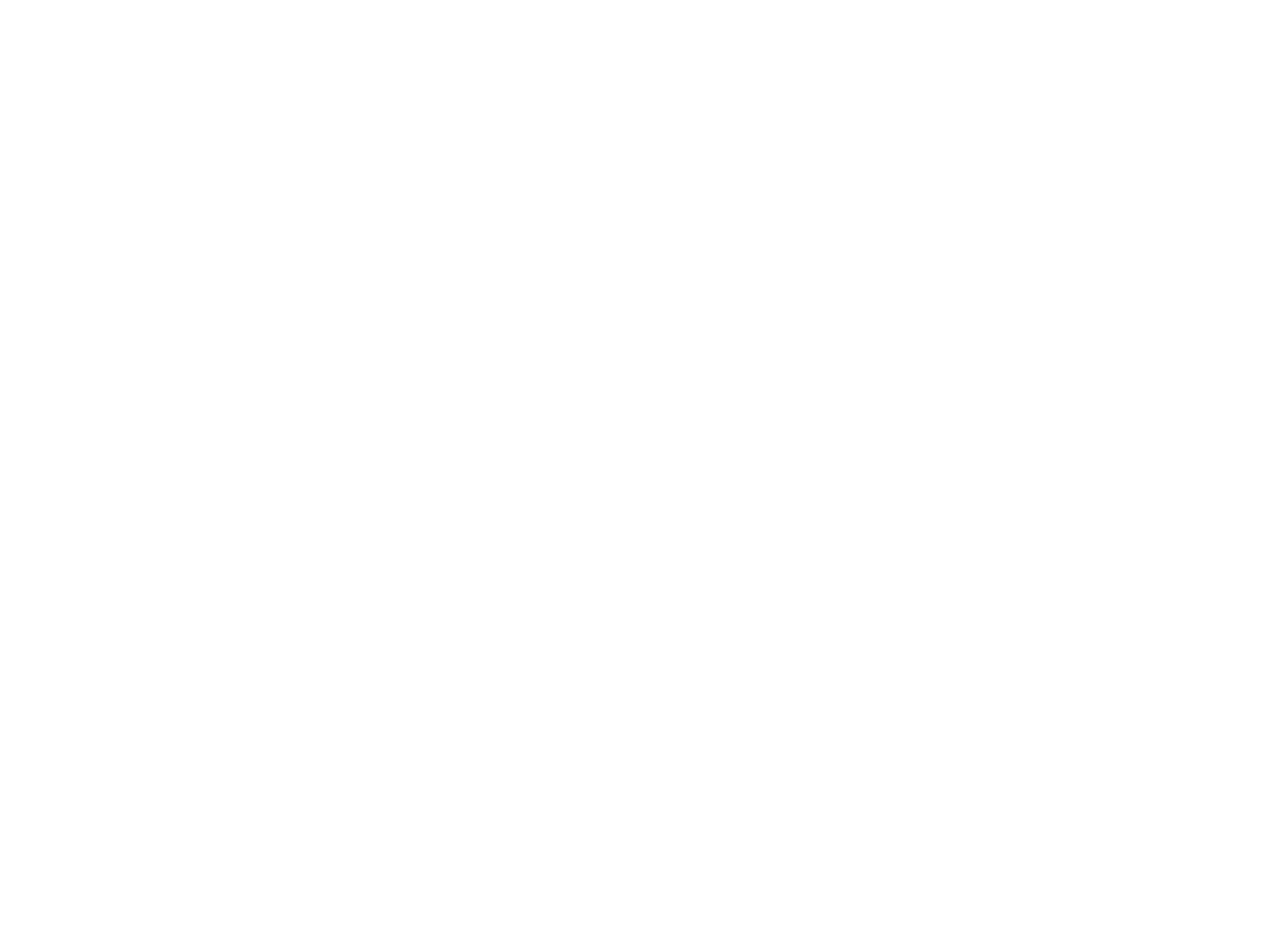
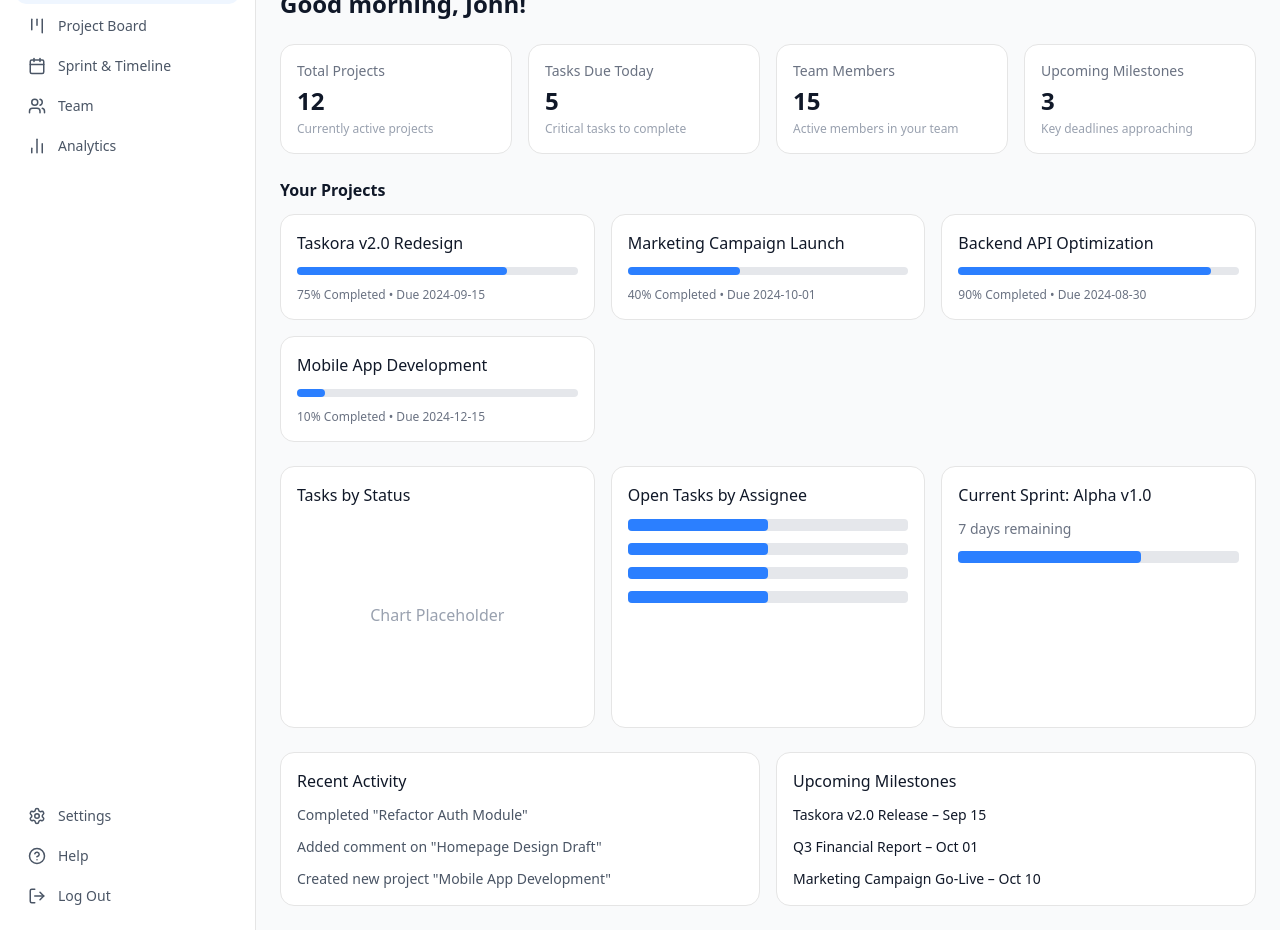
Before and after one commit to hemantgupta98/Taskora, a Next.js app in the folder taskora/: page / in a window 1280 px wide. Shown: the part 900-1830 px from the top of the page. Before the commit the page ends 800 px from the top, so only its background shows below. Built offline with nearby package versions, Linux system fonts and the light colour scheme.

Commit message:
working on dashboard

```diff
--- /dev/null
+++ b/taskora/app/components/Dashboard.tsx
@@ -0,0 +1,231 @@
+// This is a COMPLETE, production-ready Next.js (App Router) dashboard UI
+// matching the provided Taskora design.
+// Stack: Next.js 14+, React, TypeScript, TailwindCSS
+// Folder: app/(dashboard)/dashboard/page.tsx
+
+"use client";
+
+import {
+  Search,
+  Plus,
+  Bell,
+  LayoutDashboard,
+  Kanban,
+  Calendar,
+  Users,
+  BarChart2,
+  Settings,
+  HelpCircle,
+  LogOut,
+} from "lucide-react";
+
+export default function DashboardPage() {
+  return (
+    <div className="flex min-h-screen bg-gray-50 text-gray-900">
+      {/* Sidebar */}
+      <aside className="w-64 bg-white border-r hidden md:flex flex-col justify-between">
+        <div>
+          <div className="px-6 py-5 font-semibold text-xl text-blue-600">
+            Taskora
+          </div>
+          <nav className="px-4 space-y-1">
+            <NavItem
+              icon={<LayoutDashboard size={18} />}
+              label="Dashboard"
+              active
+            />
+            <NavItem icon={<Kanban size={18} />} label="Project Board" />
+            <NavItem icon={<Calendar size={18} />} label="Sprint & Timeline" />
+            <NavItem icon={<Users size={18} />} label="Team" />
+            <NavItem icon={<BarChart2 size={18} />} label="Analytics" />
+          </nav>
+        </div>
+        <div className="px-4 pb-4 space-y-1">
+          <NavItem icon={<Settings size={18} />} label="Settings" />
+          <NavItem icon={<HelpCircle size={18} />} label="Help" />
+          <NavItem icon={<LogOut size={18} />} label="Log Out" />
+        </div>
+      </aside>
+
+      {/* Main */}
+      <main className="flex-1 flex flex-col">
+        {/* Topbar */}
+        <header className="h-16 bg-white border-b flex items-center justify-between px-6">
+          <div className="flex items-center gap-3">
+            <Search className="text-gray-400" size={18} />
+            <input
+              placeholder="Search"
+              className="outline-none text-sm bg-transparent"
+            />
+          </div>
+          <div className="flex items-center gap-4">
+            <button className="flex items-center gap-2 bg-blue-600 text-white px-4 py-2 rounded-lg text-sm">
+              <Plus size={16} /> Create Task
+            </button>
+            <Bell size={20} className="text-gray-500" />
+            {/*<img
+              src="https://i.pravatar.cc/40"
+              className="w-8 h-8 rounded-full"
+            />*/}
+          </div>
+        </header>
+
+        {/* Content */}
+        <div className="p-6 space-y-6">
+          <h1 className="text-2xl font-semibold">Good morning, John!</h1>
+
+          {/* Stats */}
+          <div className="grid grid-cols-1 md:grid-cols-4 gap-4">
+            <StatCard
+              title="Total Projects"
+              value="12"
+              subtitle="Currently active projects"
+            />
+            <StatCard
+              title="Tasks Due Today"
+              value="5"
+              subtitle="Critical tasks to complete"
+            />
+            <StatCard
+              title="Team Members"
+              value="15"
+              subtitle="Active members in your team"
+            />
+            <StatCard
+              title="Upcoming Milestones"
+              value="3"
+              subtitle="Key deadlines approaching"
+            />
+          </div>
+
+          {/* Projects */}
+          <section>
+            <h2 className="font-semibold mb-3">Your Projects</h2>
+            <div className="grid grid-cols-1 md:grid-cols-3 gap-4">
+              <ProjectCard
+                title="Taskora v2.0 Redesign"
+                progress={75}
+                date="2024-09-15"
+              />
+              <ProjectCard
+                title="Marketing Campaign Launch"
+                progress={40}
+                date="2024-10-01"
+              />
+              <ProjectCard
+                title="Backend API Optimization"
+                progress={90}
+                date="2024-08-30"
+              />
+              <ProjectCard
+                title="Mobile App Development"
+                progress={10}
+                date="2024-12-15"
+              />
+            </div>
+          </section>
+
+          {/* Bottom Grid */}
+          <div className="grid grid-cols-1 md:grid-cols-3 gap-4">
+            <Card title="Tasks by Status">
+              <div className="h-48 flex items-center justify-center text-gray-400">
+                Chart Placeholder
+              </div>
+            </Card>
+            <Card title="Open Tasks by Assignee">
+              <div className="space-y-3">
+                <ProgressBar />
+                <ProgressBar />
+                <ProgressBar />
+                <ProgressBar />
+              </div>
+            </Card>
+            <Card title="Current Sprint: Alpha v1.0">
+              <p className="text-sm text-gray-500">7 days remaining</p>
+              <div className="mt-3">
+                <ProgressBar value={65} />
+              </div>
+            </Card>
+          </div>
+
+          {/* Activity + Milestones */}
+          <div className="grid grid-cols-1 md:grid-cols-2 gap-4">
+            <Card title="Recent Activity">
+              <ul className="space-y-3 text-sm text-gray-600">
+                <li>Completed &quot;Refactor Auth Module&quot;</li>
+                <li>Added comment on &quot;Homepage Design Draft&quot;</li>
+                <li>Created new project &quot;Mobile App Development&quot;</li>
+              </ul>
+            </Card>
+            <Card title="Upcoming Milestones">
+              <ul className="space-y-3 text-sm">
+                <li>Taskora v2.0 Release – Sep 15</li>
+                <li>Q3 Financial Report – Oct 01</li>
+                <li>Marketing Campaign Go‑Live – Oct 10</li>
+              </ul>
+            </Card>
+          </div>
+        </div>
+      </main>
+    </div>
+  );
+}
+
+/* ---------- Components ---------- */
+
+function NavItem({ icon, label, active }: any) {
+  return (
+    <div
+      className={`flex items-center gap-3 px-3 py-2 rounded-lg cursor-pointer text-sm ${
+        active ? "bg-blue-50 text-blue-600" : "text-gray-600 hover:bg-gray-100"
+      }`}
+    >
+      {icon}
+      {label}
+    </div>
+  );
+}
+
+function StatCard({ title, value, subtitle }: any) {
+  return (
+    <div className="bg-white p-4 rounded-xl border">
+      <p className="text-sm text-gray-500">{title}</p>
+      <h3 className="text-2xl font-semibold mt-1">{value}</h3>
+      <p className="text-xs text-gray-400 mt-1">{subtitle}</p>
+    </div>
+  );
+}
+
+function ProjectCard({ title, progress, date }: any) {
+  return (
+    <div className="bg-white p-4 rounded-xl border space-y-3">
+      <h3 className="font-medium">{title}</h3>
+      <div className="w-full bg-gray-200 h-2 rounded">
+        <div
+          className="bg-blue-500 h-2 rounded"
+          style={{ width: `${progress}%` }}
+        />
+      </div>
+      <p className="text-xs text-gray-500">
+        {progress}% Completed • Due {date}
+      </p>
+    </div>
+  );
+}
+
+function Card({ title, children }: any) {
+  return (
+    <div className="bg-white p-4 rounded-xl border">
+      <h3 className="font-medium mb-3">{title}</h3>
+      {children}
+    </div>
+  );
+}
+
+function ProgressBar({ value = 50 }: any) {
+  return (
+    <div className="w-full bg-gray-200 h-3 rounded">
+      <div className="bg-blue-500 h-3 rounded" style={{ width: `${value}%` }} />
+    </div>
+  );
+}
--- a/taskora/app/page.tsx
+++ b/taskora/app/page.tsx
@@ -1,8 +1,10 @@
 import Auth from "./components/Auth";
+import DashboardPage from "./components/Dashboard";
 export default function Home() {
   return (
     <>
       <Auth />
+      <DashboardPage />
     </>
   );
 }
```
